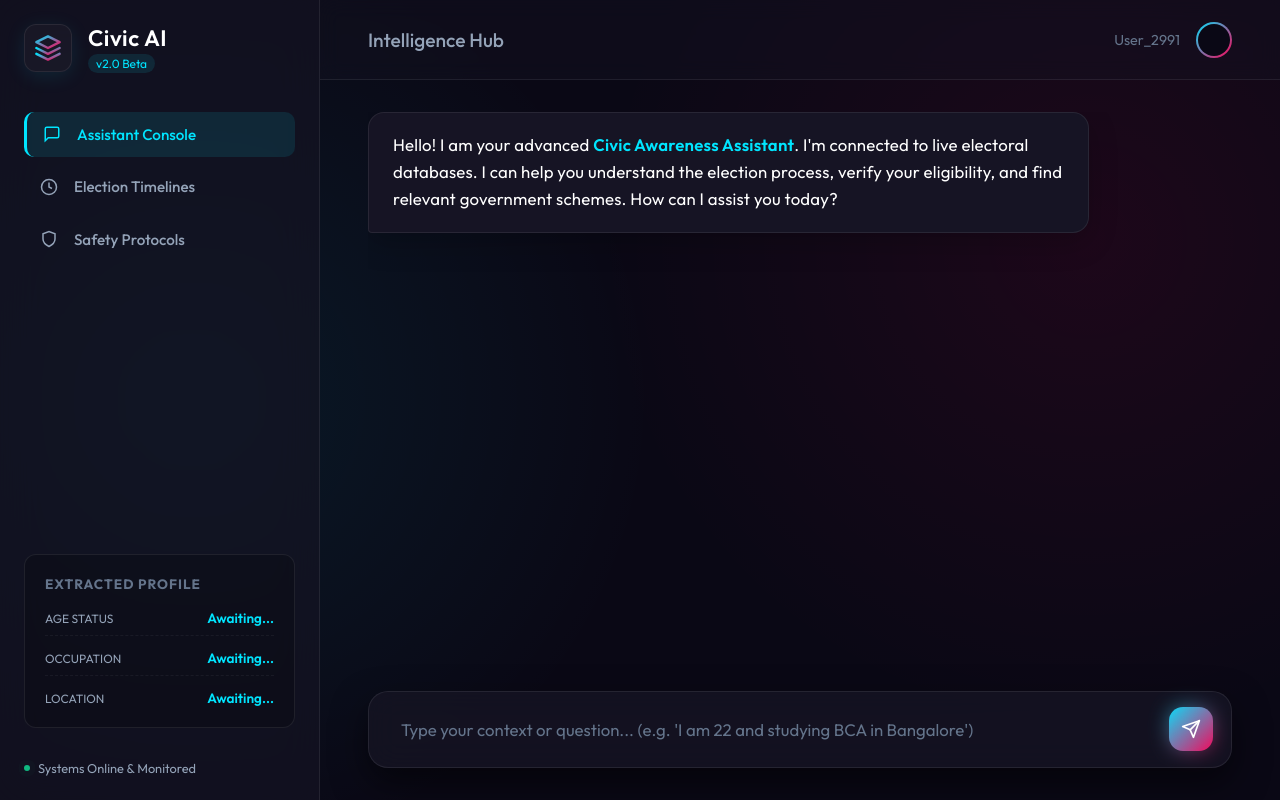
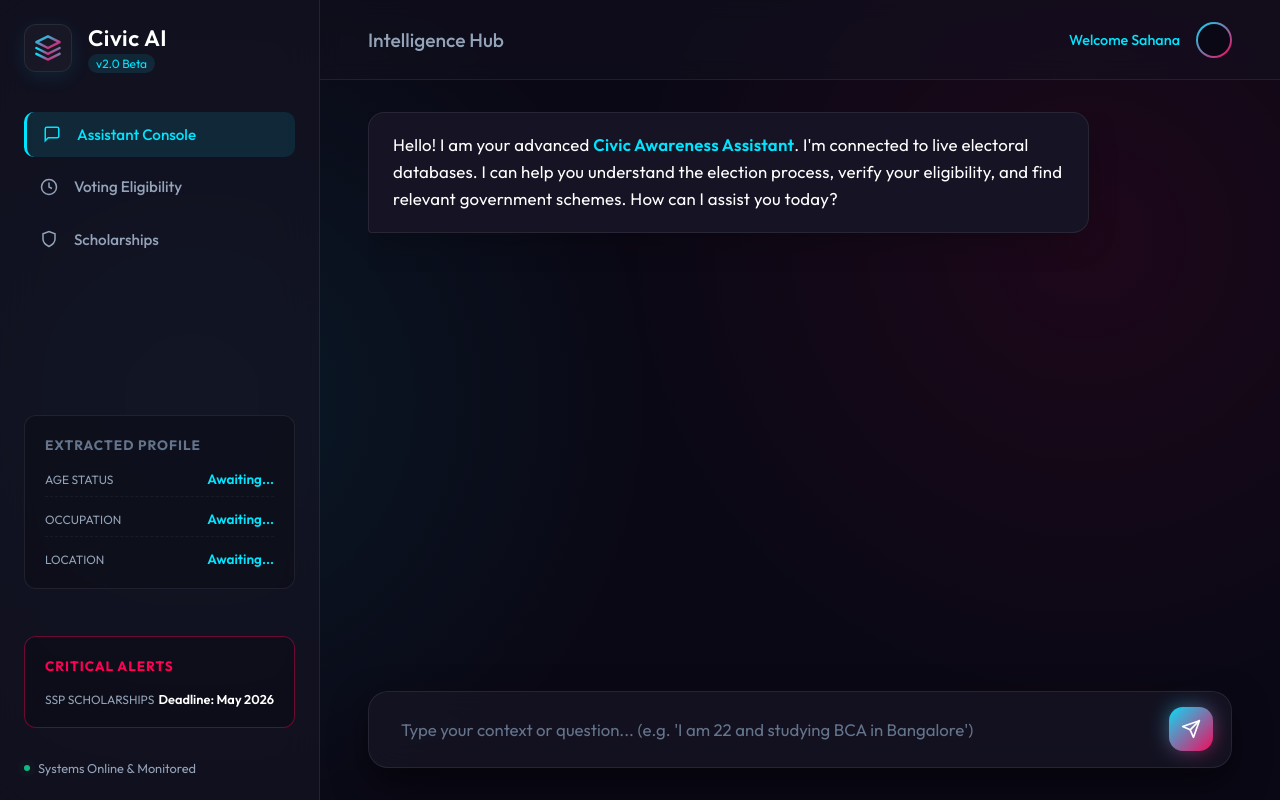
Before and after one commit to s4118066-gif/civic-awareness-assistant, a plain HTML site: page index.html in a window 1280 px wide. Drawn offline with Linux system fonts and the light colour scheme.

Commit message:
Update UI for Sahana and Deadlines

```diff
--- a/index.html
+++ b/index.html
@@ -38,11 +38,11 @@
                 </a>
                 <a href="#" class="nav-item">
                     <svg viewBox="0 0 24 24" width="18" height="18" stroke="currentColor" stroke-width="2" fill="none"><circle cx="12" cy="12" r="10"></circle><polyline points="12 6 12 12 16 14"></polyline></svg>
-                    Election Timelines
+                    Voting Eligibility
                 </a>
                 <a href="#" class="nav-item">
                     <svg viewBox="0 0 24 24" width="18" height="18" stroke="currentColor" stroke-width="2" fill="none"><path d="M12 22s8-4 8-10V5l-8-3-8 3v7c0 6 8 10 8 10z"></path></svg>
-                    Safety Protocols
+                    Scholarships
                 </a>
             </nav>
 
@@ -64,6 +64,16 @@
                 </div>
             </div>
 
+            <div class="user-context-panel" style="margin-top: 15px; border-color: rgba(255, 0, 85, 0.4);">
+                <h3 style="color: var(--accent-magenta);">Critical Alerts</h3>
+                <div class="context-grid">
+                    <div class="context-card">
+                        <span class="label">SSP SCHOLARSHIPS</span>
+                        <span class="value" style="color: white; font-size: 0.8rem;">Deadline: May 2026</span>
+                    </div>
+                </div>
+            </div>
+
             <div class="system-status">
                 <div class="pulse-dot"></div>
                 Systems Online & Monitored
@@ -75,7 +85,7 @@
             <header class="top-header">
                 <h2>Intelligence Hub</h2>
                 <div class="profile">
-                    <span>User_2991</span>
+                    <span style="color: var(--accent-cyan); font-weight: 500;">Welcome Sahana</span>
                     <div class="avatar"></div>
                 </div>
             </header>
```
